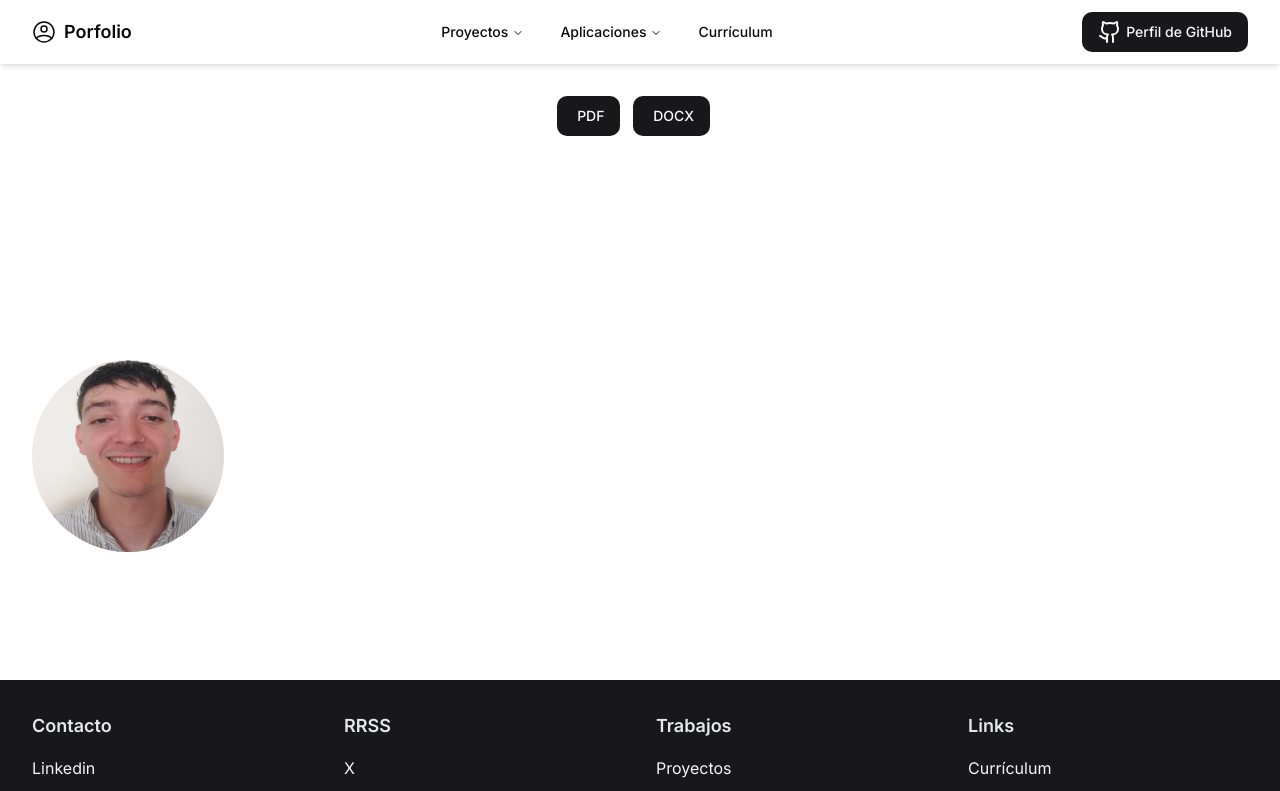
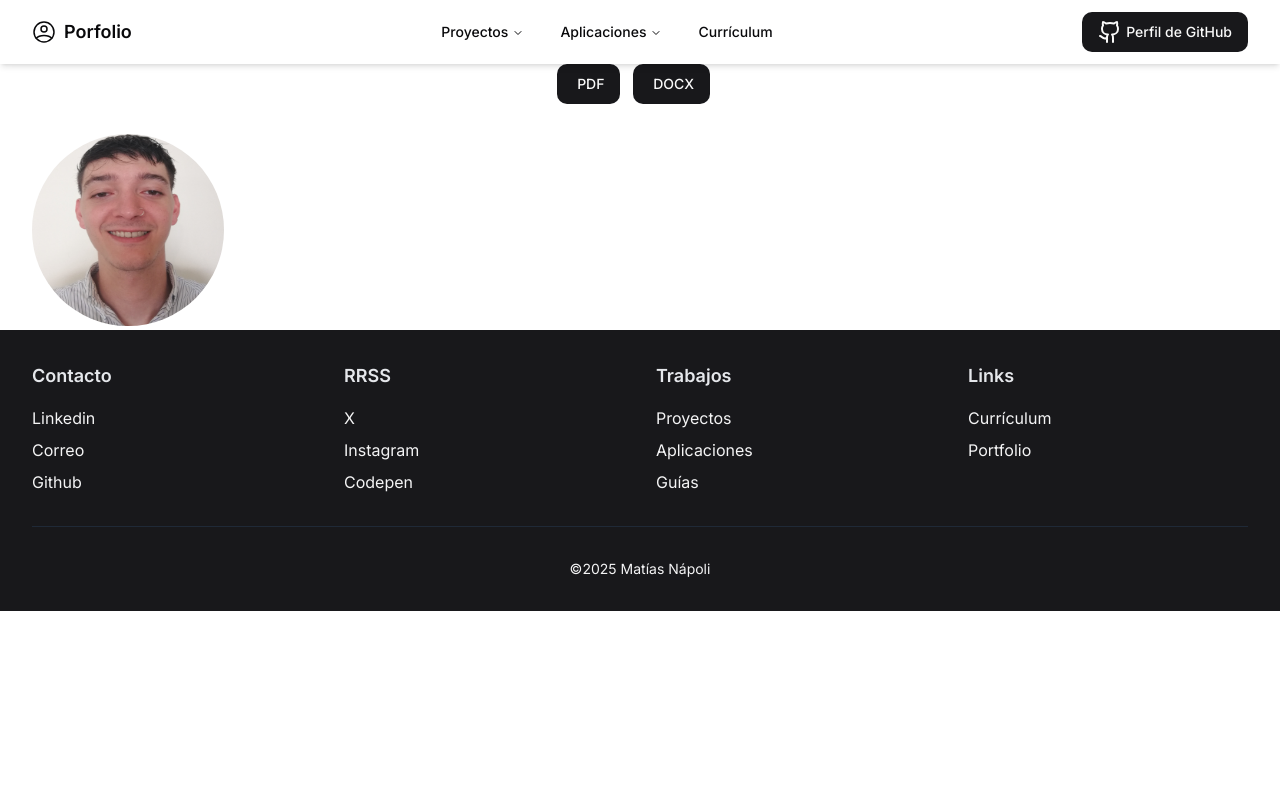
Before and after one commit to mnapo/portfolio, a Next.js app: page /cv in a window 1280 px wide. Shown: the top 791 px of the page. Built offline with nearby package versions, Linux system fonts and the light colour scheme.

Commit message:
reducir separación

```diff
--- a/app/globals.css
+++ b/app/globals.css
@@ -63,6 +63,8 @@
   width: 15vw;
 }
 .cv-downloads{
+  margin-bottom: 2%;
+  margin-top: 5%;
   text-align: center;
 }
 .btn-download{
--- a/components/templates/cv-body.tsx
+++ b/components/templates/cv-body.tsx
@@ -2,16 +2,12 @@ import {Avatar, AvatarFallback, AvatarImage} from "@/components/molecules/shadcn
 
 export default function CV_Body() {
   return (
-    <section className="py-24 lg:py-32">
-      <div className="container mx-auto px-4 md:px-6 lg:px-8">
-        <div className="grid items-center gap-8 lg:grid-cols-2">
-          <div className="space-y-6">
+    <section className="py-1">
+      <div className="container">
             <Avatar className="avatar">
               <AvatarImage src="cv/cv.jpg" />
               <AvatarFallback>Foto Perfil</AvatarFallback>
             </Avatar>
-          </div>
-        </div>
       </div>
     </section>
   )
--- a/components/templates/cv-downloads.tsx
+++ b/components/templates/cv-downloads.tsx
@@ -2,7 +2,7 @@ import {Button} from "@/components/molecules/shadcn/button";
 
 export default function CV_Downloads() {
   return (
-    <section className="py-24 cv-downloads">
+    <section className="cv-downloads">
       <div className="container">
         <Button variant="default" className="btn-download">
           <p className="pl-1">PDF</p>
```
